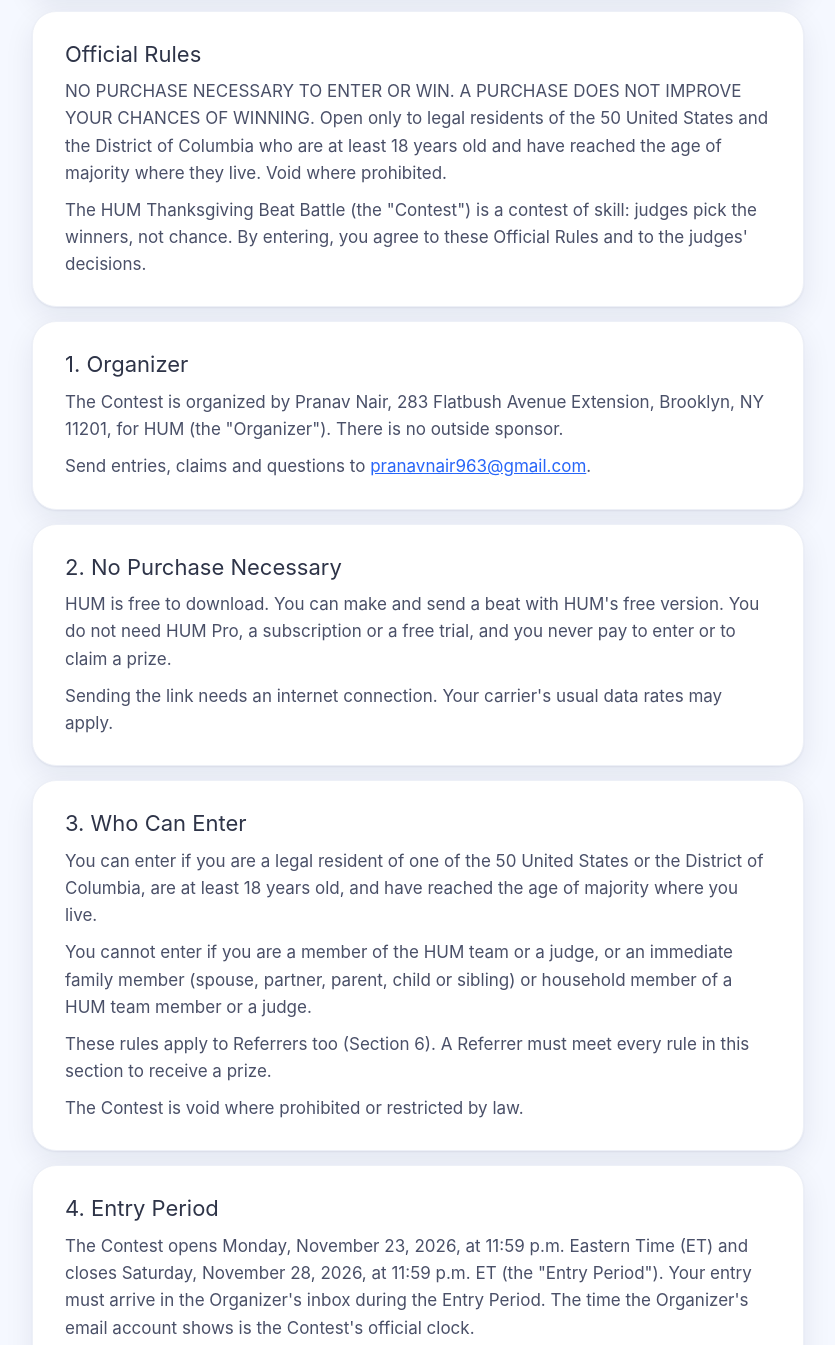
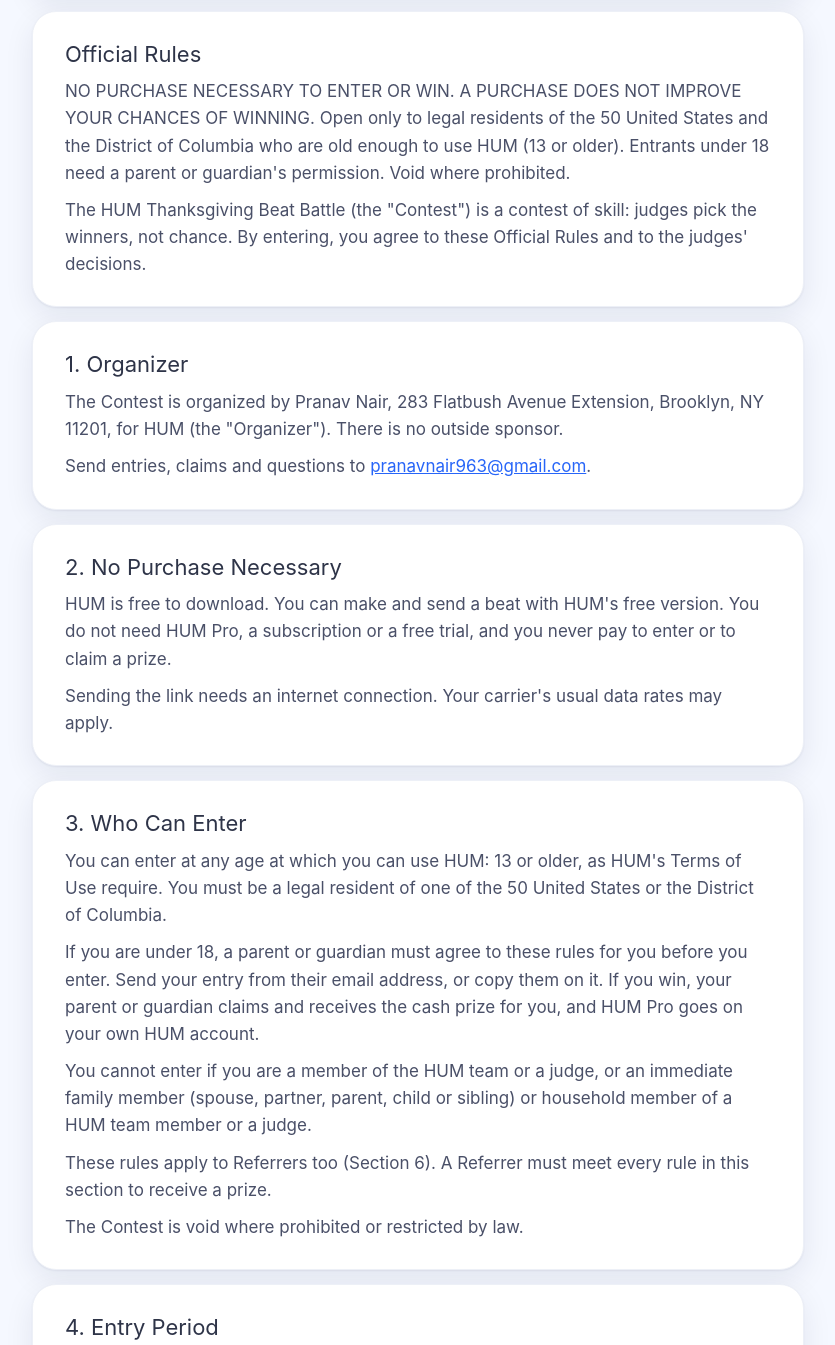
Before and after one commit to pranavnair456/hum-app, a plain HTML site: page beat-battle.html in a window 1280 px wide. Shown: the part 1301-2646 px from the top of the page, without its empty margins (222-1057 px from the left). Drawn offline with Linux system fonts and the light colour scheme.

Commit message:
Publish HUM's public pages from 216ee2b7

```diff
--- a/beat-battle.html
+++ b/beat-battle.html
@@ -43,7 +43,7 @@
 </section>
 <section class="doc-card beat-rules" id="rules">
 <h2 data-w="site.beat.rules.title">Official Rules</h2>
-<p data-w="site.beat.rules.intro.1">NO PURCHASE NECESSARY TO ENTER OR WIN. A PURCHASE DOES NOT IMPROVE YOUR CHANCES OF WINNING. Open only to legal residents of the 50 United States and the District of Columbia who are at least 18 years old and have reached the age of majority where they live. Void where prohibited.</p>
+<p data-w="site.beat.rules.intro.1">NO PURCHASE NECESSARY TO ENTER OR WIN. A PURCHASE DOES NOT IMPROVE YOUR CHANCES OF WINNING. Open only to legal residents of the 50 United States and the District of Columbia who are old enough to use HUM (13 or older). Entrants under 18 need a parent or guardian's permission. Void where prohibited.</p>
 <p data-w="site.beat.rules.intro.2">The HUM Thanksgiving Beat Battle (the "Contest") is a contest of skill: judges pick the winners, not chance. By entering, you agree to these Official Rules and to the judges' decisions.</p>
 </section>
 <section class="doc-card" id="rules-organizer">
@@ -58,7 +58,8 @@
 </section>
 <section class="doc-card" id="rules-who">
 <h2 data-w="site.beat.rules.who.title">3. Who Can Enter</h2>
-<p data-w="site.beat.rules.who.1">You can enter if you are a legal resident of one of the 50 United States or the District of Columbia, are at least 18 years old, and have reached the age of majority where you live.</p>
+<p data-w="site.beat.rules.who.1">You can enter at any age at which you can use HUM: 13 or older, as HUM's Terms of Use require. You must be a legal resident of one of the 50 United States or the District of Columbia.</p>
+<p data-w="site.beat.rules.who.minor">If you are under 18, a parent or guardian must agree to these rules for you before you enter. Send your entry from their email address, or copy them on it. If you win, your parent or guardian claims and receives the cash prize for you, and HUM Pro goes on your own HUM account.</p>
 <p data-w="site.beat.rules.who.2">You cannot enter if you are a member of the HUM team or a judge, or an immediate family member (spouse, partner, parent, child or sibling) or household member of a HUM team member or a judge.</p>
 <p data-w="site.beat.rules.who.3">These rules apply to Referrers too (Section 6). A Referrer must meet every rule in this section to receive a prize.</p>
 <p data-w="site.beat.rules.who.4">The Contest is void where prohibited or restricted by law.</p>
@@ -102,7 +103,7 @@
 <section class="doc-card" id="rules-claim">
 <h2 data-w="site.beat.rules.claim.title">9. Winner Notification and Claims</h2>
 <p data-w="site.beat.rules.claim.1">On Wednesday, December 2, 2026, the Organizer emails each winner and each eligible Referrer from pranavnair963@gmail.com.</p>
-<p data-w="site.beat.rules.claim.2">To claim, reply within seven (7) calendar days of that email and give, privately by email: a valid U.S. Venmo handle, your HUM account number for HUM Pro, and confirmation that you meet the rules in Section 3. The Organizer may ask for proof of your age and residence before awarding a prize, and for a tax form if the law requires one.</p>
+<p data-w="site.beat.rules.claim.2">To claim, reply within seven (7) calendar days of that email and give, privately by email: a valid U.S. Venmo handle (a parent's or guardian's, if you are under 18), your HUM account number for HUM Pro, and confirmation that you meet the rules in Section 3. The Organizer may ask for proof of your age and residence before awarding a prize, and for a tax form if the law requires one.</p>
 <p data-w="site.beat.rules.claim.3">The Organizer never asks for a password, a bank or card number, or a fee of any kind. A message that asks for one does not come from the Organizer.</p>
 <p data-w="site.beat.rules.claim.4">If a winner does not reply in time, is not eligible or cannot be verified, the placement passes to the next eligible entry in the judges' ranking, and that entrant and their Referrer follow the same steps.</p>
 <p data-w="site.beat.rules.claim.5">For the winners' list, email the Organizer after December 2, 2026.</p>
```
